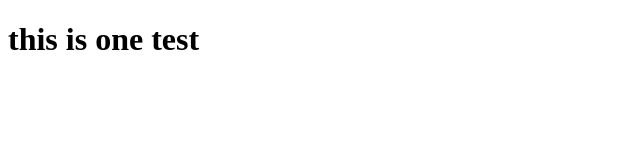
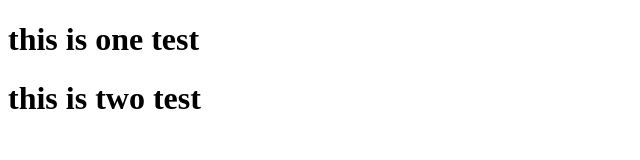
Before and after one commit to Arznet1/testing, a plain HTML site: page index.html in a window 1280 px wide. Shown: the whole page, without its empty margins (0-640 px from the left). Drawn offline with Linux system fonts and the light colour scheme.

Commit message:
adding line two

```diff
--- a/index.html
+++ b/index.html
@@ -7,5 +7,6 @@
 </head>
 <body>
     <h1>this is one test</h1>
+      <h1>this is two test</h1>
 </body>
 </html>
```
